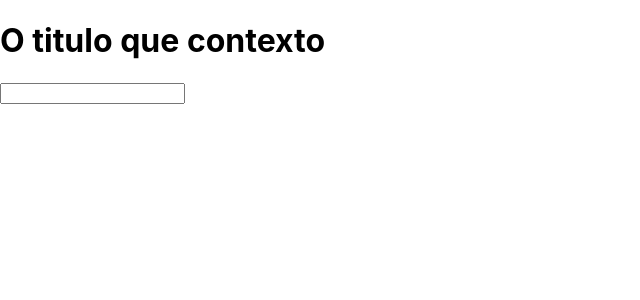
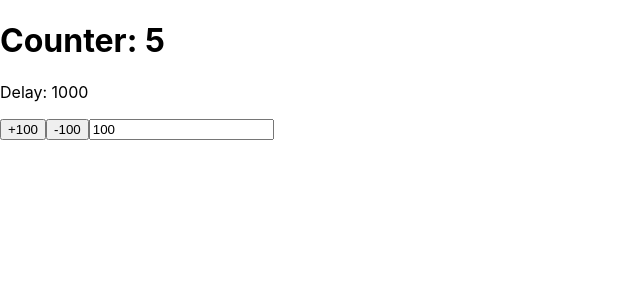
Before and after one commit to fRzGW/react-projeto-2-hooks, a React (Create React App) app: page / in a window 1280 px wide. Shown: the top 300 px of the page, without its empty margins (0-640 px from the left). Built offline with nearby package versions, Linux system fonts and the light colour scheme.

Commit message:
criando proprio hook

```diff
--- a/src/App.js
+++ b/src/App.js
@@ -1,74 +1,52 @@
-import P from 'prop-types';
-import { createContext, useReducer, useContext, useRef } from 'react';
-import './App.css';
+import { useEffect, useRef, useState } from 'react';
 
-// action.js
-export const actions = {
-  CHANGE_TITLE: 'CHANGE_TITLE',
+const useMyHook = (callback, delay = 1000) => {
+  const savedCb = useRef();
+
+  useEffect(() => {
+    savedCb.current = callback;
+  }, [callback]);
+
+  useEffect(() => {
+    const interval = setInterval(() => {
+      savedCb.current();
+    }, delay);
+
+    return () => clearInterval(interval);
+  }, [delay]);
 };
 
-// data.js
-export const globalState = {
-  title: 'O titulo que contexto',
-  body: 'O body do contexto',
-  counter: 0,
-};
+function App() {
+  const [counter, setCounter] = useState(0);
+  const [delay, setDelay] = useState(1000);
+  const [incrementor, setIncrementor] = useState(100);
 
-// reducer.js
-export const reducer = (state, action) => {
-  switch (action.type) {
-    case actions.CHANGE_TITLE: {
-      console.log('Muda o titulo');
-      return { ...state, title: action.payload };
-    }
-  }
-  return { ...state };
-};
-
-// AppContext.jsx
-export const Context = createContext();
-
-// eslint-disable-next-line
-export const AppContext = ({ children }) => {
-  const [state, dispatch] = useReducer(reducer, globalState);
-  const changeTitle = (payload) => {
-    dispatch({ type: 'CHANGE_TITLE', payload });
-  };
+  useMyHook(() => setCounter((c) => c + 1), delay);
 
   return (
-    <Context.Provider value={{ state, changeTitle }}>
-      {children}
-    </Context.Provider>
-  );
-};
-
-AppContext.propTypes = {
-  children: P.node,
-};
-
-// H1/index.jsx
-export const H1 = () => {
-  const context = useContext(Context);
-  const inputRef = useRef();
-
-  return (
-    <>
-      <h1 onClick={() => context.changeTitle(inputRef.current.value)}>
-        {context.state.title}
-      </h1>
-      <input type="text" ref={inputRef} />
-    </>
-  );
-};
-
-// App.jsx
-function App() {
-  return (
-    <AppContext>
-      <div>
-        <H1 />
-      </div>
-    </AppContext>
+    <div>
+      <h1>Counter: {counter}</h1>
+      <p>Delay: {delay}</p>
+      <button
+        onClick={() => {
+          setDelay((d) => d + incrementor);
+        }}
+      >
+        +{incrementor}
+      </button>
+      <button
+        onClick={() => {
+          setDelay((d) => d - incrementor);
+        }}
+      >
+        -{incrementor}
+      </button>
+      <input
+        type="number"
+        value={incrementor}
+        onChange={(e) => setIncrementor(Number(e.target.value))}
+      ></input>
+    </div>
   );
 }
 
```
